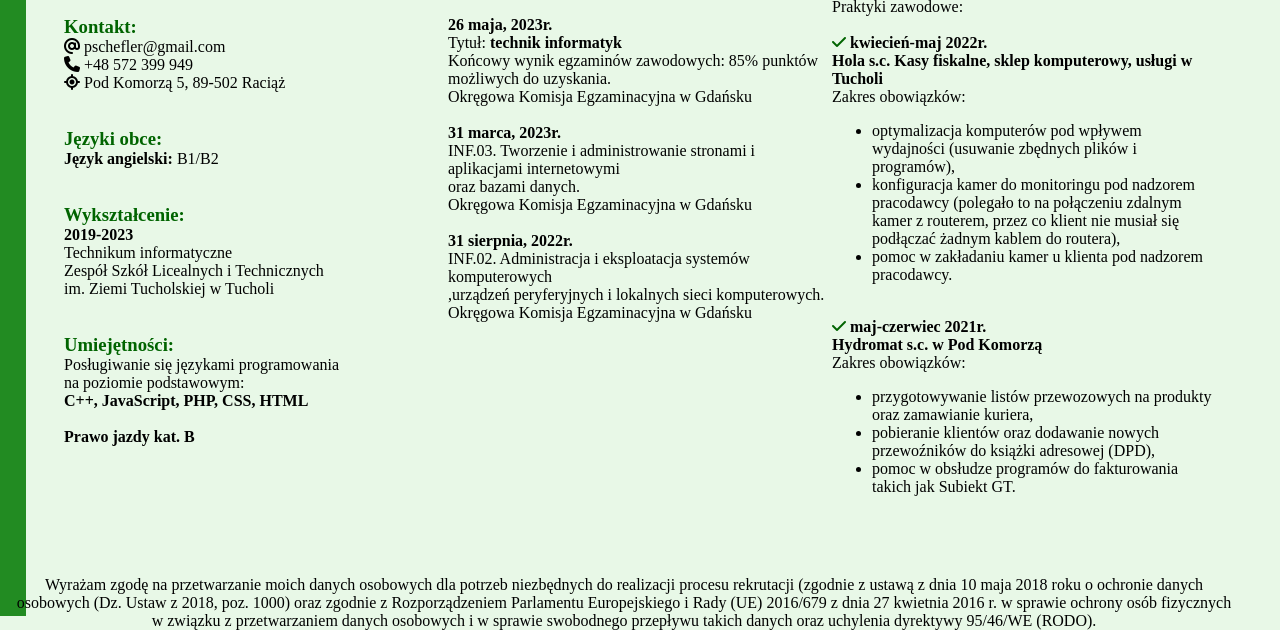
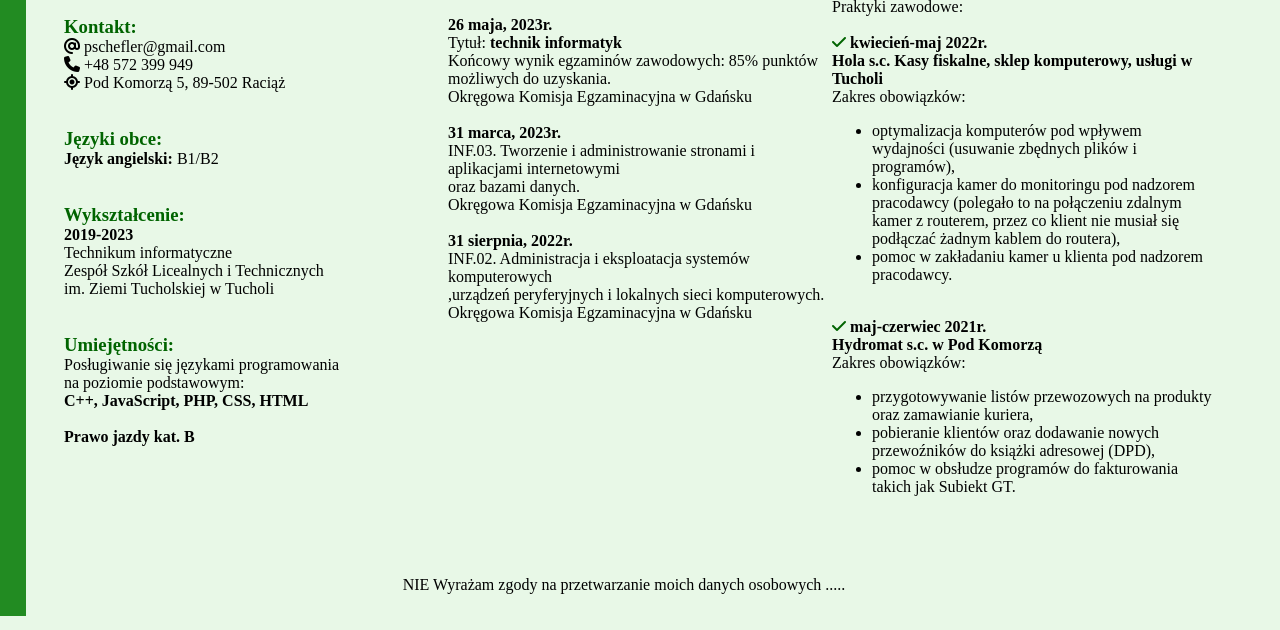
Before and after one commit to PSchefler/projekt-HTML-CSS, a plain HTML site: page cv/index.html in a window 1280 px wide. Shown: the part 184-814 px from the top of the page. Drawn offline with Linux system fonts and the light colour scheme.

Commit message:
Update index.html

```diff
--- a/cv/index.html
+++ b/cv/index.html
@@ -122,10 +122,7 @@
         </div>
         <!-- footer -->
         <div class="footer">
-        Wyrażam zgodę na przetwarzanie moich danych osobowych dla potrzeb niezbędnych do realizacji procesu rekrutacji (zgodnie z ustawą
-        z dnia 10 maja 2018 roku o ochronie danych osobowych (Dz. Ustaw z 2018, poz. 1000) oraz zgodnie z Rozporządzeniem Parlamentu
-        Europejskiego i Rady (UE) 2016/679 z dnia 27 kwietnia 2016 r. w sprawie ochrony osób fizycznych w związku z przetwarzaniem
-        danych osobowych i w sprawie swobodnego przepływu takich danych oraz uchylenia dyrektywy 95/46/WE (RODO).
+        NIE Wyrażam zgody na przetwarzanie moich danych osobowych .....
         </div>
 
      </div>
```
